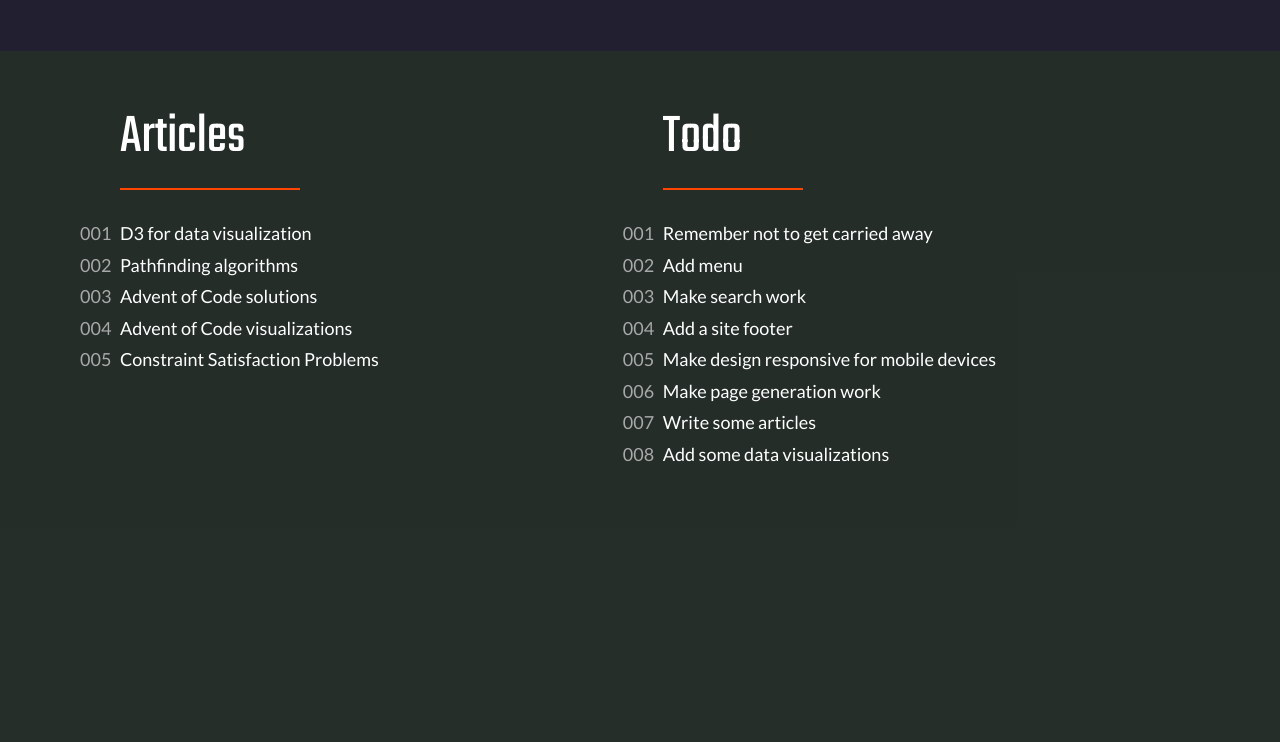
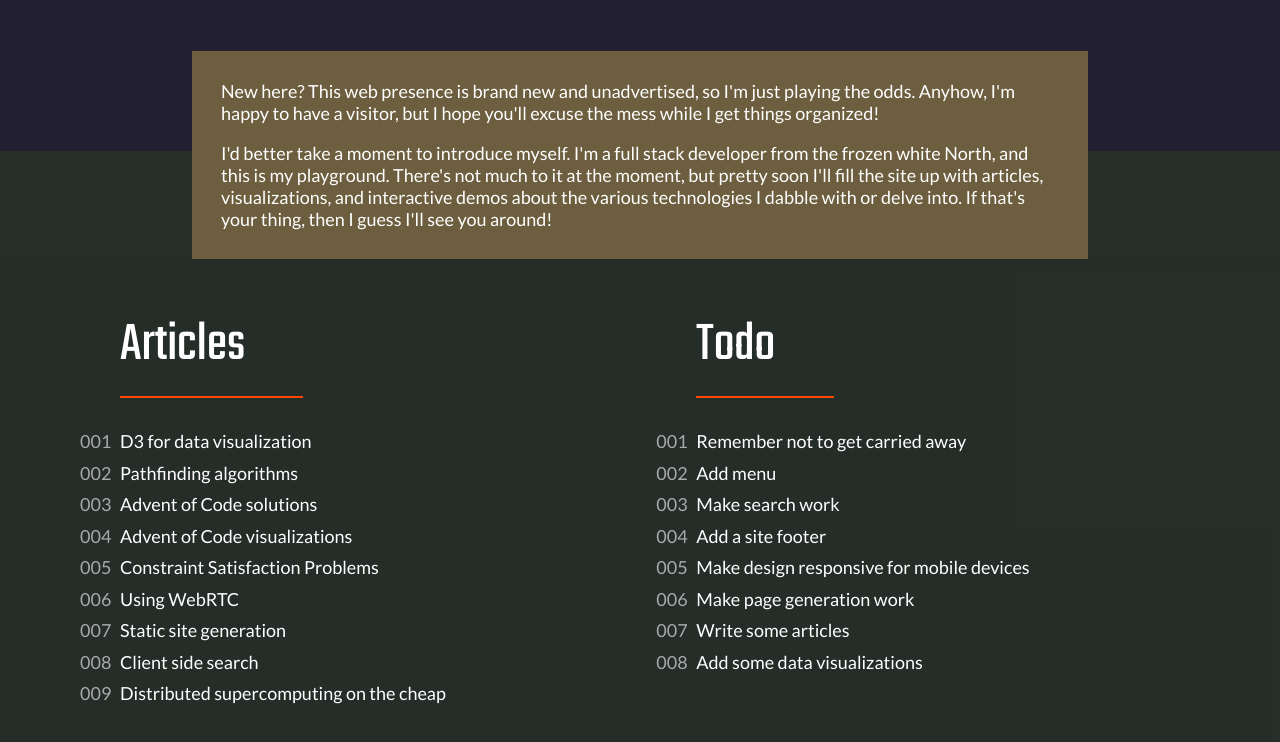
Before and after one commit to textninja/textninja.github.io, a plain HTML site: page index.html in a window 1280 px wide. Shown: the part 490-1232 px from the top of the page. Before the commit the page ends 1078 px from the top, so only its background shows below. Drawn offline with Linux system fonts and the light colour scheme.

Commit message:
Added introduction

```diff
--- a/index.html
+++ b/index.html
@@ -21,6 +21,12 @@
   </p>
 </header>
 
+<aside>
+  <p>New here? This web presence is brand new and unadvertised, so I'm just playing the odds. Anyhow, I'm happy to have a visitor, but I hope you'll excuse the mess while I get things organized!</p>
+
+  <p>I'd better take a moment to introduce myself. I'm a full stack developer from the frozen white North, and this is my playground. There's not much to it at the moment, but pretty soon I'll fill the site up with articles, visualizations, and interactive demos about the various technologies I dabble with or delve into. If that's your thing, then I guess I'll see you around!</p>
+</aside>
+
 <main>
 
   <section>
@@ -32,6 +38,10 @@
       <li>Advent of Code solutions</li>
       <li>Advent of Code visualizations</li>
       <li>Constraint Satisfaction Problems</li>
+      <li>Using WebRTC</li>
+      <li>Static site generation</li>
+      <li>Client side search</li>
+      <li>Distributed supercomputing on the cheap</li>
     </ol>
   </section>
 
--- a/main.css
+++ b/main.css
@@ -47,6 +47,7 @@ header {
   flex-flow: row wrap;
   padding-left: 120px;
   font-family: "Teko", sans-serif;
+  padding-bottom: 100px;
 }
 
 header h1 {
@@ -163,3 +164,20 @@ ol li::before {
   padding-right: 10px;
   text-align: right;
 }
+
+aside {
+  background-color: #6c5e3e;
+  margin-top: -100px;
+  box-sizing: border-box;
+  padding: 20px;
+  width: 70%;
+  margin-left: auto;
+  margin-right: auto;
+  display: flex;
+  flex-flow: column;
+  justify-content: center;
+}
+
+aside p {
+  margin: 0.5em;
+}
```
